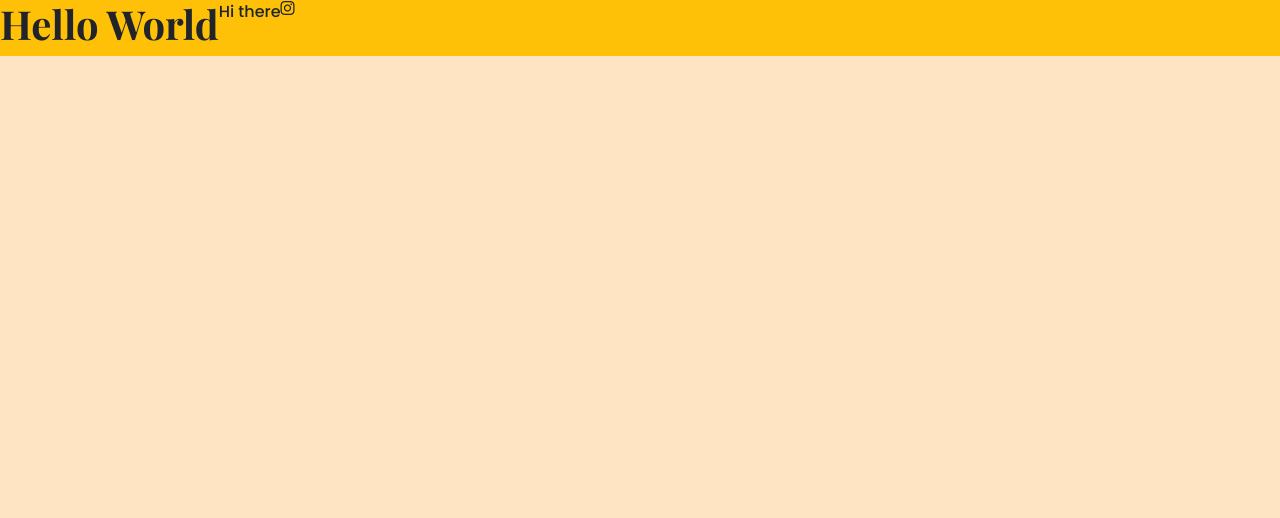
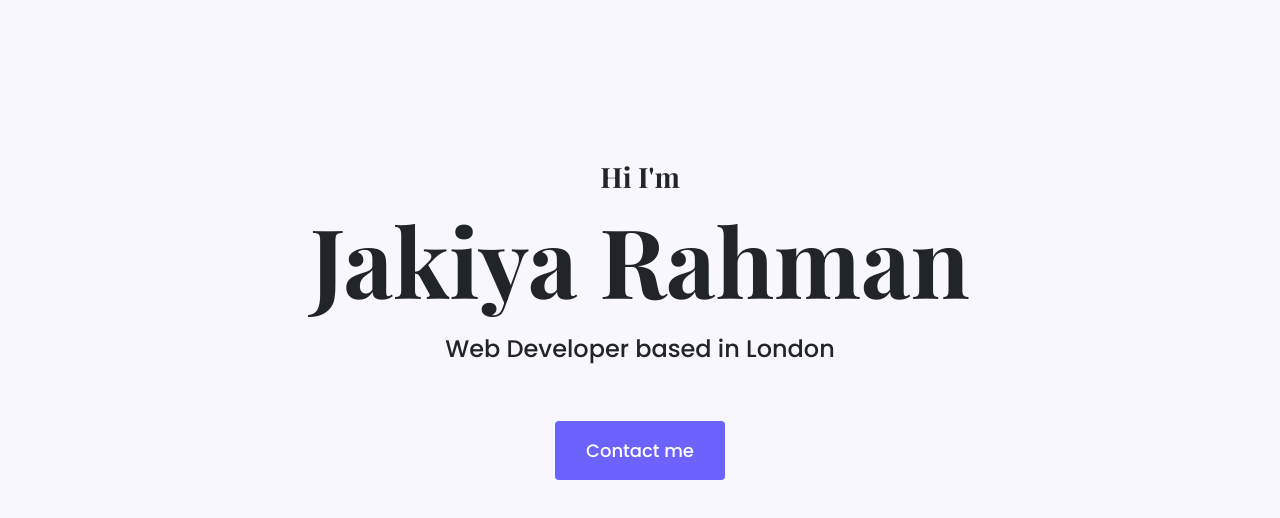
Before and after one commit to Burgundypanda/Portfolio-homework, a plain HTML site: page index.html in a window 1280 px wide. Drawn offline with nearby package versions, Linux system fonts and the light colour scheme.

Commit message:
added homepage hero

```diff
--- a/index.html
+++ b/index.html
@@ -29,10 +29,13 @@
     <title>Document</title>
   </head>
   <body>
-    <div class="d-flex bg-warning">
-      <h1>Hello World</h1>
-      <p>Hi there</p>
-      <i class="fa-brands fa-instagram"></i>
+    <div class="hero">
+      <h3>Hi I'm</h3>
+      <h1>Jakiya Rahman</h1>
+      <h2 class="mb-5">Web Developer based in London</h2>
+      <div>
+        <a href="#" class="btn btn-branding">Contact me</a>
+      </div>
     </div>
   </body>
 </html>
--- a/styles/portfolio.css
+++ b/styles/portfolio.css
@@ -1,13 +1,57 @@
+:root {
+  --branding-color: #6c63ff;
+  --secondary-color: #f9f7fe;
+  --heading-font-family: "Playfair Display", serif;
+  --default-font-family: "Poppins", sans-serif;
+}
+
 body {
-  background: bisque;
+  font-family: var(--default-font-family);
+}
+h1,
+h2,
+h3,
+h4,
+h5,
+h6 {
+  font-family: var(--heading-font-family);
+  font-weight: bold;
 }
 
 h1 {
-  font-family: "Playfair Display", serif;
-  font-weight: bold;
+  font-size: 96px;
 }
 
 p {
+  font-family: var(--default-font-family);
+  font-weight: normal;
+}
+
+.hero {
+  background-color: var(--secondary-color);
+  text-align: center;
+  margin: 0;
+  padding: 160px 20px;
+}
+
+.hero p {
+  font-weight: bold;
+  color: #272142;
+  font-size: 36px;
+}
+
+.hero h2 {
   font-family: "Poppins", sans-serif;
   font-weight: normal;
+  line-height: 2;
+  font-size: 24px;
 }
+
+.btn-branding {
+  background: var(--branding-color);
+  border-radius: 4px;
+  color: white;
+  font-size: 18px;
+  line-height: 27px;
+  padding: 15px 30px;
+}
```
